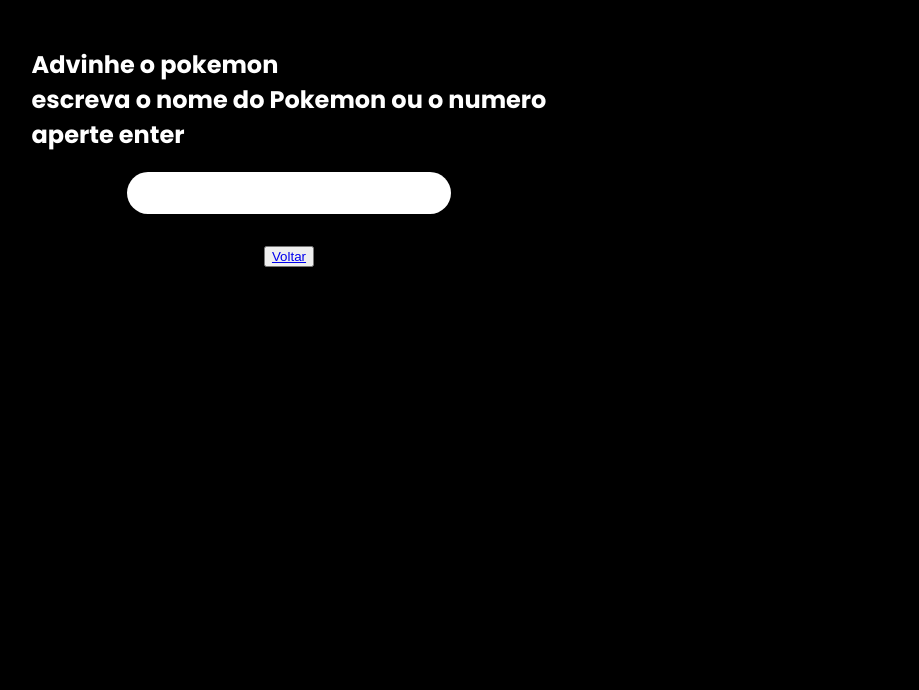
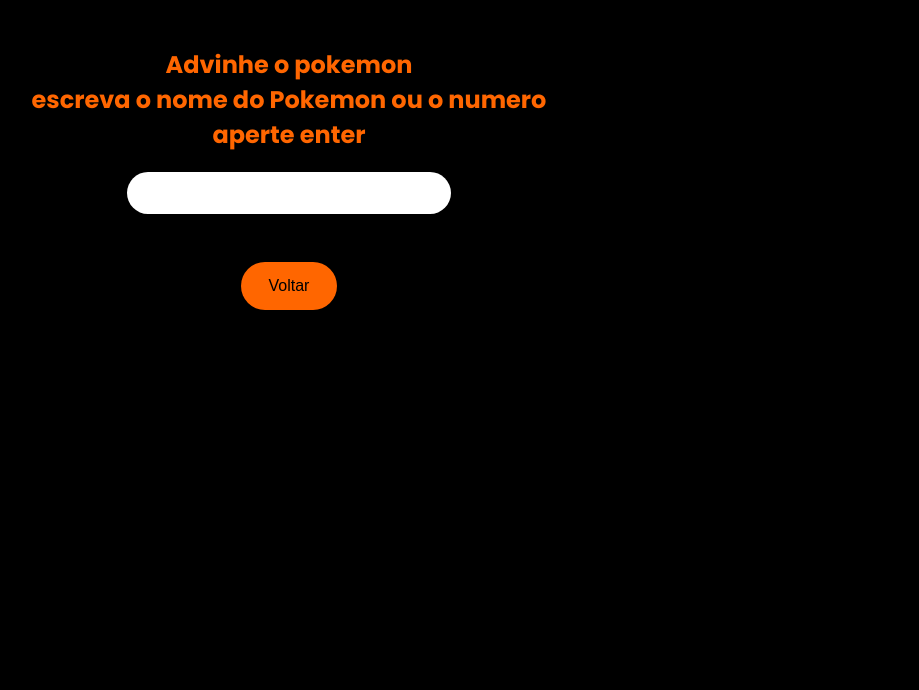
Before and after one commit to VictorioPinto/monkepo, a plain HTML site: page index.html in a window 1280 px wide. Shown: the part 110-800 px from the top of the page, without its empty margins (351-1270 px from the left). Drawn offline with Linux system fonts and the light colour scheme; no server answers.

Commit message:
Update style.css

```diff
--- a/style.css
+++ b/style.css
@@ -3,14 +3,18 @@ body {
   display: flex;
   align-items: center;
   flex-direction: column;
+  color: rgb(255, 102, 0);
+  font-family: "Poppins", sans-serif;
+}
+ul li {
   color: white;
-  font-family: "Poppins", sans-serif;
 }
 h1 {
   margin-top: 5vh;
 }
 h2 {
   margin-top: 5vh;
+  text-align: center;
 }
 input {
   border-radius: 80px;
@@ -45,7 +49,7 @@ svg {
   height: 4vh;
   width: 4vh;
   background-color: black;
-  fill: white;
+  fill: rgb(255, 102, 0);
 }
 button:hover {
   cursor: pointer;
@@ -99,14 +103,15 @@ button:hover {
   align-items: center;
   justify-content: center;
 }
-.amarelo{
+.amarelo {
   background-color: orange;
   border-radius: 50px;
   width: 6vh;
   height: 6vh;
   display: flex;
   align-items: center;
-  justify-content: center;}
+  justify-content: center;
+}
 li {
   text-align: center;
   flex-direction: column;
@@ -148,3 +153,22 @@ ul div {
   width: 10vh;
   text-align: start;
 }
+#voltar {
+  background-color: rgb(255, 102, 0);
+  margin-top: 2vh;
+  height: 6vh;
+  width: 12vh;
+  font-size: 1em;
+  display: flex;
+  align-items: center;
+  justify-content: center;
+  border: 0;
+  border-radius: 50px;
+}
+#voltar:hover {
+  cursor: pointer;
+}
+a {
+  text-decoration: none;
+  color: black;
+}
```
